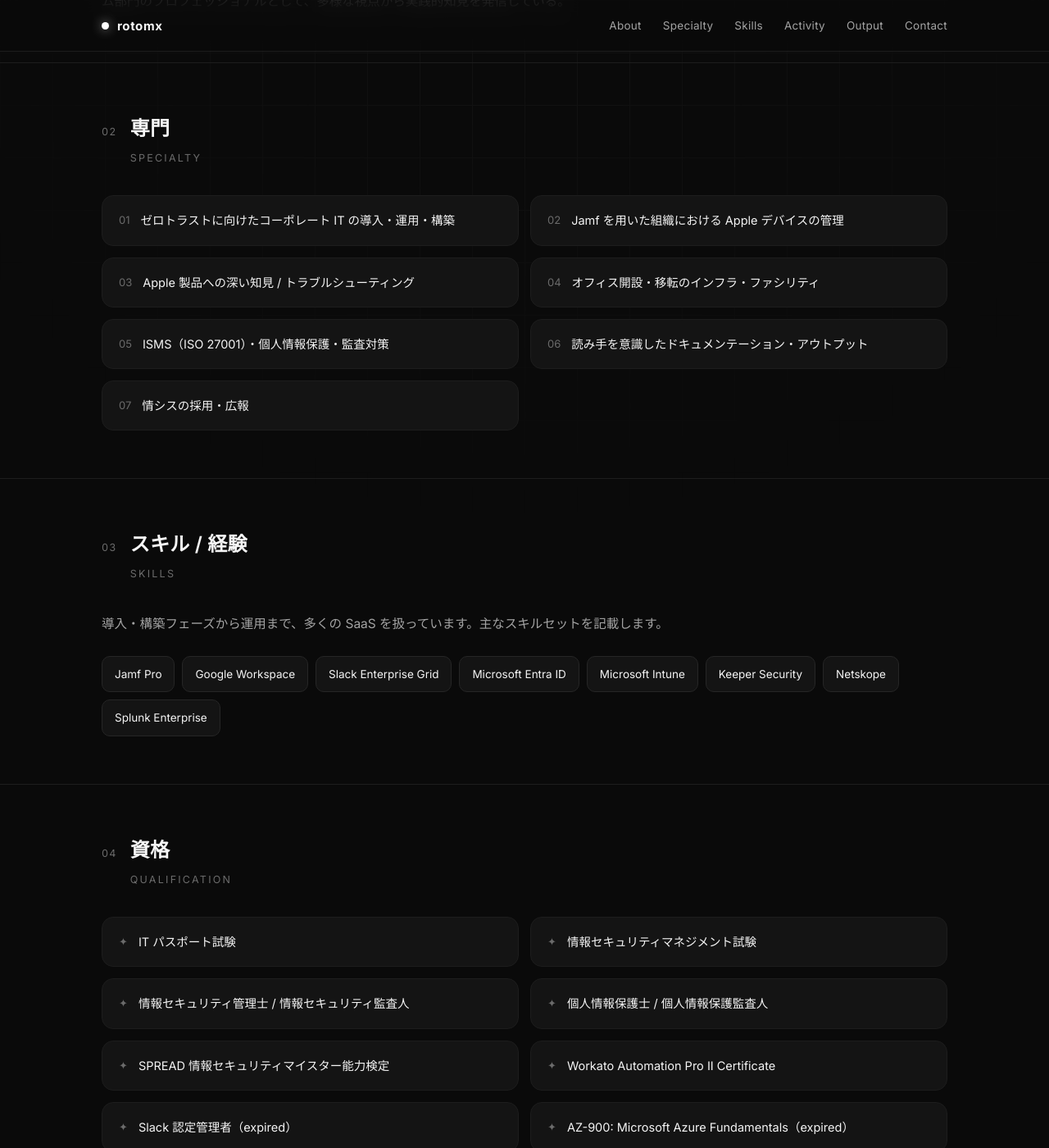
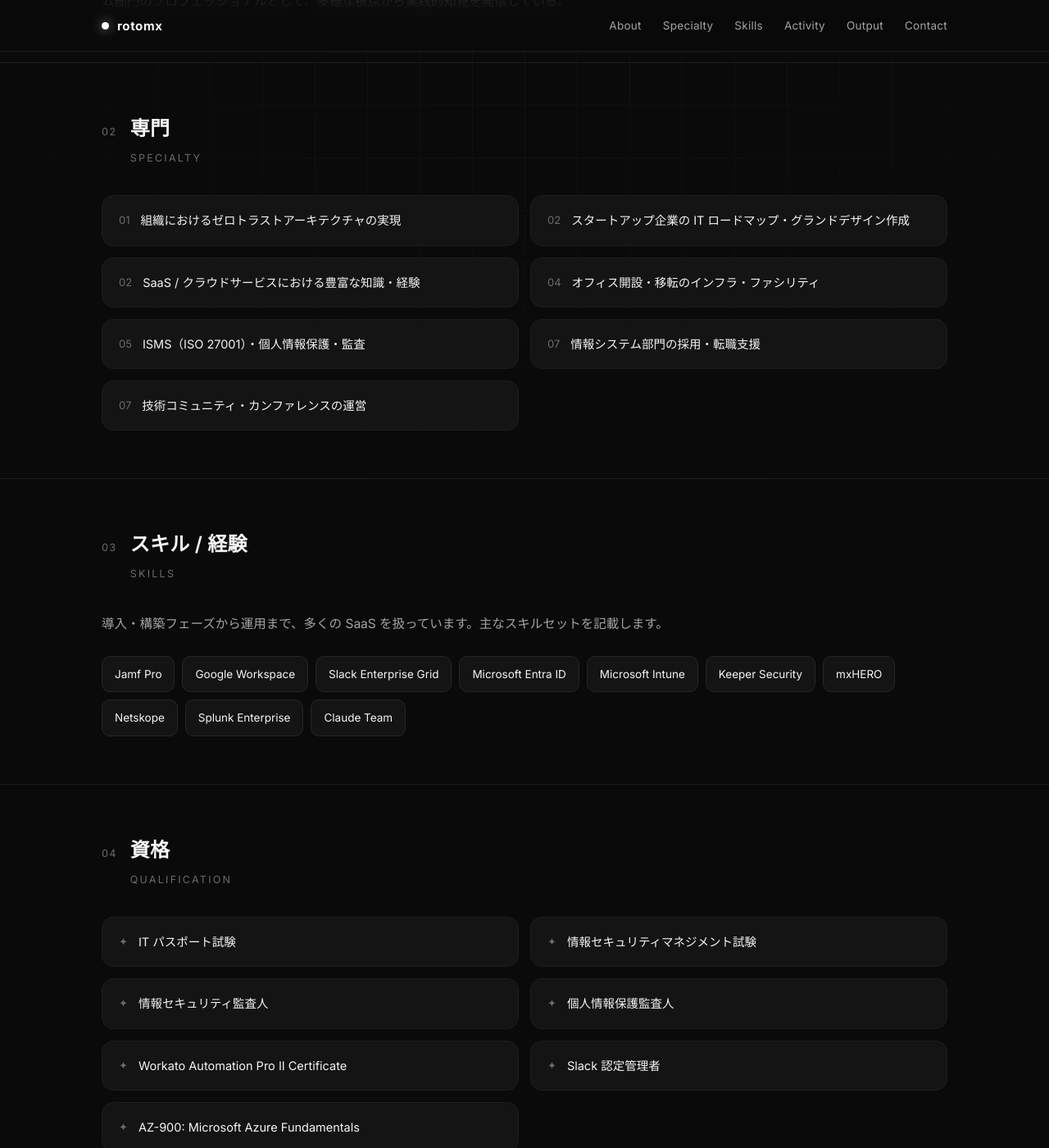
Before and after one commit to rotomx/rotomx.github.io, a Jekyll site: the page index.html, which Jekyll copies as it is, in a window 1280 px wide and 1400 px high, scrolled down 1091 px. Shown: the whole window at 82% size. Built offline with Jekyll 4.4.1, drawn with Linux system fonts in a browser that asks for light colours; some of the changed text lies outside the part shown.

Commit message:
Update index.html

```diff
--- a/index.html
+++ b/index.html
@@ -266,13 +266,13 @@
       <div class="sec-title">専門<small>Specialty</small></div>
     </div>
     <div class="grid2 reveal">
-      <div class="item"><span class="mk">01</span>ゼロトラストに向けたコーポレート IT の導入・運用・構築</div>
-      <div class="item"><span class="mk">02</span>Jamf を用いた組織における Apple デバイスの管理</div>
-      <div class="item"><span class="mk">03</span>Apple 製品への深い知見 / トラブルシューティング</div>
+      <div class="item"><span class="mk">01</span>組織におけるゼロトラストアーキテクチャの実現</div>
+      <div class="item"><span class="mk">02</span>スタートアップ企業の IT ロードマップ・グランドデザイン作成</div>
+       <div class="item"><span class="mk">02</span>SaaS / クラウドサービスにおける豊富な知識・経験</div>
       <div class="item"><span class="mk">04</span>オフィス開設・移転のインフラ・ファシリティ</div>
-      <div class="item"><span class="mk">05</span>ISMS（ISO 27001）・個人情報保護・監査対策</div>
-      <div class="item"><span class="mk">06</span>読み手を意識したドキュメンテーション・アウトプット</div>
-      <div class="item"><span class="mk">07</span>情シスの採用・広報</div>
+      <div class="item"><span class="mk">05</span>ISMS（ISO 27001）・個人情報保護・監査</div>
+      <div class="item"><span class="mk">07</span>情報システム部門の採用・転職支援</div>
+      <div class="item"><span class="mk">07</span>技術コミュニティ・カンファレンスの運営</div>
     </div>
   </div>
 </section>
@@ -292,8 +292,10 @@
       <span class="chip">Microsoft Entra ID</span>
       <span class="chip">Microsoft Intune</span>
       <span class="chip">Keeper Security</span>
+      <span class="chip">mxHERO</span>
       <span class="chip">Netskope</span>
       <span class="chip">Splunk Enterprise</span>
+      <span class="chip">Claude Team</span>
     </div>
   </div>
 </section>
@@ -308,12 +310,11 @@
     <div class="grid2 reveal">
       <div class="item"><span class="mk">✦</span>IT パスポート試験</div>
       <div class="item"><span class="mk">✦</span>情報セキュリティマネジメント試験</div>
-      <div class="item"><span class="mk">✦</span>情報セキュリティ管理士 / 情報セキュリティ監査人</div>
-      <div class="item"><span class="mk">✦</span>個人情報保護士 / 個人情報保護監査人</div>
-      <div class="item"><span class="mk">✦</span>SPREAD 情報セキュリティマイスター能力検定</div>
+      <div class="item"><span class="mk">✦</span>情報セキュリティ監査人</div>
+      <div class="item"><span class="mk">✦</span>個人情報保護監査人</div>
       <div class="item"><span class="mk">✦</span>Workato Automation Pro II Certificate</div>
-      <div class="item"><span class="mk">✦</span>Slack 認定管理者（expired）</div>
-      <div class="item"><span class="mk">✦</span>AZ-900: Microsoft Azure Fundamentals（expired）</div>
+      <div class="item"><span class="mk">✦</span>Slack 認定管理者</div>
+      <div class="item"><span class="mk">✦</span>AZ-900: Microsoft Azure Fundamentals</div>
     </div>
   </div>
 </section>
@@ -369,15 +370,12 @@
   <div class="wrap">
     <div class="sec-head reveal">
       <span class="sec-num">07</span>
-      <div class="sec-title">コミュニティ &amp; 運営<small>Community &amp; Operation</small></div>
+      <div class="sec-title">コミュニティ &amp; <small>Community &amp; </small></div>
     </div>
-
-    <h4 class="reveal" style="font-size:13px;letter-spacing:.16em;text-transform:uppercase;color:var(--dim);margin:0 0 12px">コミュニティ活動 / Community</h4>
     <div class="chips reveal" style="margin-bottom:32px">
       <a class="chip" href="https://corp-engr.jp/" target="_blank" rel="noopener">情シス Slack</a>
       <a class="chip" href="https://btcon.jp/" target="_blank" rel="noopener">BTCONJP</a>
       <a class="chip" href="https://cejobchange.connpass.com/" target="_blank" rel="noopener">情シス転職ミートアップ</a>
-      <a class="chip" href="https://line.worksmobile.com/jp/partner/ambassador/" target="_blank" rel="noopener">LINE WORKS アンバサダー</a>
       <a class="chip" href="https://heroes.jamf.com/users/sign_in" target="_blank" rel="noopener">Jamf Heroes</a>
 </section>
 
@@ -386,10 +384,9 @@
   <div class="wrap">
     <div class="sec-head reveal">
       <span class="sec-num">08</span>
-      <div class="sec-title">主なアウトプット<small>Output</small></div>
+      <div class="sec-title">アウトプット<small>Output</small></div>
     </div>
     <details class="reveal" open>
-      <summary>記事・スライド・動画 <span class="cnt">Articles, Slides &amp; Videos <span class="plus">+</span></span></summary>
       <div class="body">
         <div class="linklist">
           <a href="https://www.youtube.com/watch?v=6BEAObu5Zco" target="_blank" rel="noopener"><span class="ll-title">【旅のプロ直伝】出張＆旅行の達人が教える！おすすめトラベルグッズ — YouTube</span><span class="ll-arrow">↗</span></a>
@@ -432,7 +429,7 @@
 
 <footer>
   <div class="wrap">
-    <div class="fbrand">rotonyan/div>
+    <div class="fbrand">rotonyan</div>
     <div style="margin-top:8px">© 2026 rotomx — rotomx.github.io</div>
   </div>
 </footer>
```
